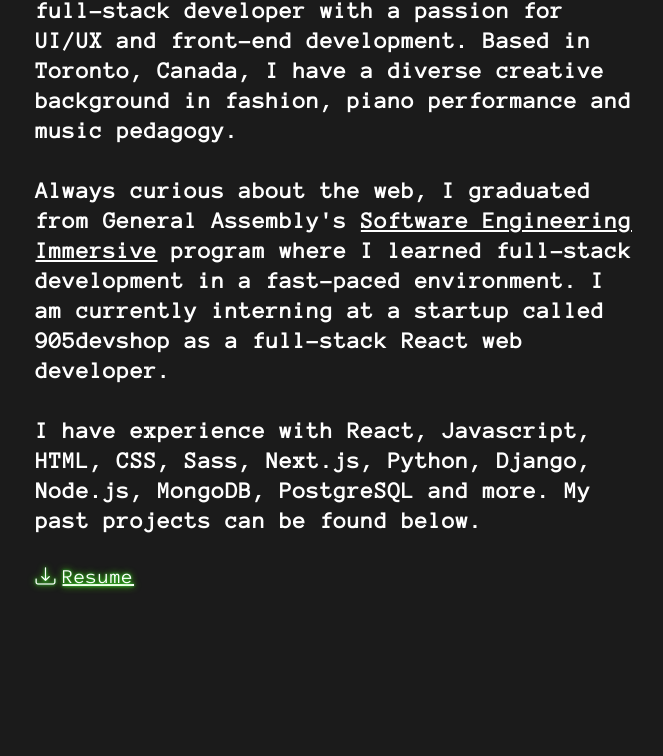
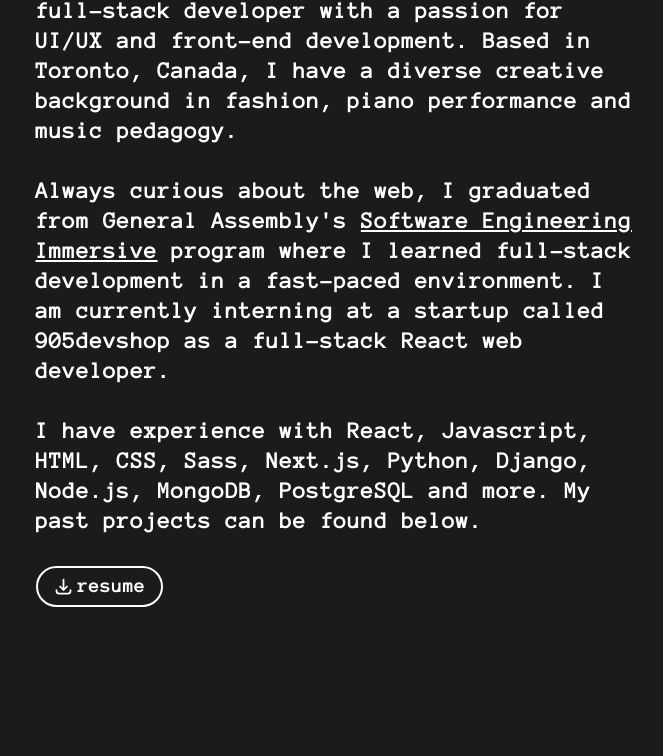
Before and after one commit to tatyanakarlen/PortfolioWebsite, a React (Create React App) app: page / in a window 1280 px wide. Shown: the part 986-1742 px from the top of the page, without its empty margins (302-965 px from the left). Built offline with nearby package versions, Linux system fonts and the light colour scheme; a web font is replaced by a local one.

Commit message:
testing resume btn

```diff
--- a/src/components/About/About.css
+++ b/src/components/About/About.css
@@ -37,7 +37,7 @@
   text-decoration: underline;
 }
 
-.resume-container {
+/* .resume-container {
   color: white;
   font-size: 2rem;
 }
@@ -56,6 +56,29 @@
 }
 
 .resume-container svg {
+
+  font-size: 2.2rem;
+} */
+
+.resume-container {
+  display: flex;
+  /* justify-content: center; */
+  align-items: center;
+}
+
+.resume-container a {
+  color: white;
+  text-decoration: none;
+  padding: 0.8rem 1.5rem;
+  /* padding: 1rem; */
+  border: 2px solid white;
+  border-radius: 25px;
+  font-size: 1.9rem;
+  display: flex;
+  gap: 0.4rem;
   font-weight: 600;
-  font-size: 2.5rem;
 }
+
+.resume-container svg {
+  font-size: 2.1rem;
+}
--- a/src/components/About/About.jsx
+++ b/src/components/About/About.jsx
@@ -1,7 +1,7 @@
 import React from 'react';
 import './About.css';
 import { useMediaQuery } from 'react-responsive';
-import { BsDownload } from 'react-icons/bs';
+import { HiOutlineDownload } from 'react-icons/hi';
 
 const About = () => {
   const isMobile = useMediaQuery({ query: '(max-width: 768px)' });
@@ -34,9 +34,13 @@ const About = () => {
 
       <div class="resume-container">
         <a class="resume-link" target="_blank" href={resumeLink}>
+          <HiOutlineDownload />
+          resume
+        </a>
+        {/* <a class="resume-link" target="_blank" href={resumeLink}>
           <i class="bi bi-download"></i>
-          Resume
-        </a>
+          Certificate
+        </a> */}
       </div>
     </div>
   );
--- a/src/components/Hero/Hero.jsx
+++ b/src/components/Hero/Hero.jsx
@@ -56,10 +56,8 @@ const Hero = () => {
               </li>
             </ul>
           </div>
-          <BiChevronsDown class="chevron-down-icon"/>
-          {/* <a class="resume-link" target="_blank" href={resumeLink}>
-            RESUME
-          </a> */}
+          {/* <BiChevronsDown class="chevron-down-icon"/> */}
+
         </div>
 
 
```
